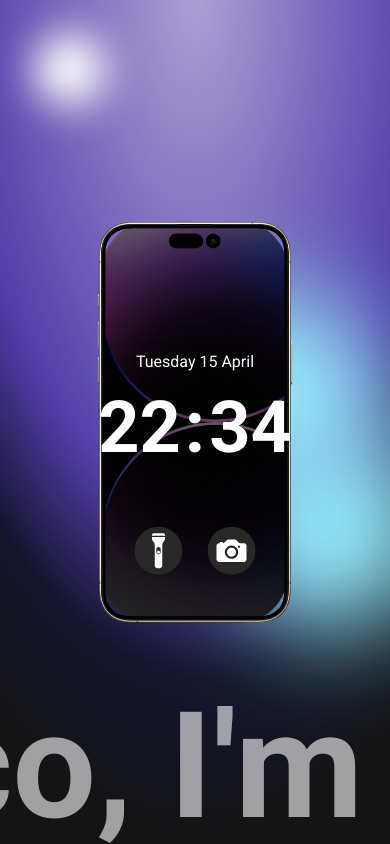
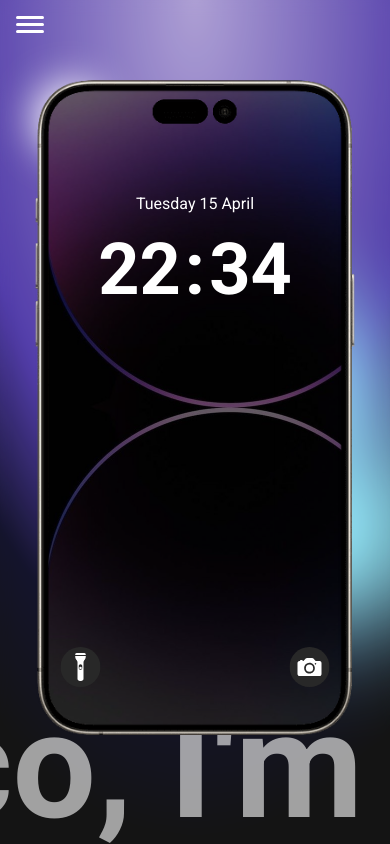
Before and after one commit to Mariosam2/portfolio, a React (Vite) app: page / in a window 390 px wide. Built offline with nearby package versions, Linux system fonts and the light colour scheme.

Commit message:
responsive layout

```diff
--- a/src/App.jsx
+++ b/src/App.jsx
@@ -17,17 +17,19 @@ function App() {
     if (routePath !== "/") {
       return (
         <NavLink
-          className="absolute bottom-6 left-1/2 translate-x-[-50%]"
+          className="absolute bottom-2 xxs:bottom-4 md:bottom-6 left-1/2 translate-x-[-50%]"
           to={"/"}
         >
-          <img className="size-8" src={homeIcon} alt="" />
+          <img className="size-6 xxs:size-8" src={homeIcon} alt="" />
         </NavLink>
       );
     }
   };
 
   const showCursor = () => {
-    cursorRef.current.style.visibility = "visible";
+    if (window.innerWidth > 1024) {
+      cursorRef.current.style.visibility = "visible";
+    }
   };
 
   const hidCursor = () => {
--- a/src/components/AboutMeCard.jsx
+++ b/src/components/AboutMeCard.jsx
@@ -49,13 +49,13 @@ const AboutMeCard = () => {
         <div className="content relative z-9">
           <div className=" mb-2  flex items-center p-2">
             <img
-              className="size-12 bg-white rounded-full me-2"
+              className="size-10 xxs:size-12 bg-white rounded-full me-3"
               src={avatarImg}
               alt=""
             />
             <h2 className="heading font-bold text-2xl">About Me</h2>
           </div>
-          <p className=" font-light p-2 rounded-xl ">
+          <p className=" font-light p-2 rounded-xl text-sm sm:text-base ">
             My name is Marco Mariosa, I’m 23 years old, and I have a strong
             passion for motorcycles, video games, technology and whatever takes
             creativity. My journey into the world of computers began at the age
@@ -69,10 +69,10 @@ const AboutMeCard = () => {
             professionally.
           </p>
 
-          <div className="pdf-links pt-4 flex">
-            <div className="pdf-link flex items-center p-2 bg-white text-black max-w-fit rounded-xl me-3">
+          <div className="pdf-links pt-4 flex flex-wrap xs:flex-nowrap gap-y-2 xs:gap-y-0">
+            <div className="pdf-link flex  items-center p-2 bg-white text-black max-w-fit rounded-xl me-3">
               <a
-                className="inline-block"
+                className="inline-block text-sm sm:text-base"
                 href="./curriculum.pdf"
                 target="_blank"
               >
@@ -82,7 +82,11 @@ const AboutMeCard = () => {
             </div>
 
             <div className="pdf-link flex items-center p-2  bg-white text-black  max-w-fit rounded-xl">
-              <a className="inline-block" href="./boolean.pdf" target="_blank">
+              <a
+                className="inline-block text-sm sm:text-base"
+                href="./boolean.pdf"
+                target="_blank"
+              >
                 Boolean Course
               </a>
               <ArrowUpOnSquareIcon className="size-6 ms-2" />
--- a/src/components/Cards.css
+++ b/src/components/Cards.css
@@ -47,7 +47,7 @@
   background-color: rgba(0, 0, 0, 0.6);
 }
 
-@media screen and (max-width: 431px) {
+@media screen and (max-width: 430px) {
   .project-card,
   .about-me-card,
   .contacts-card {
--- a/src/components/Home.css
+++ b/src/components/Home.css
@@ -12,3 +12,9 @@
     opacity: 0;
   }
 }
+
+@media screen and (max-width: 365px) {
+  .time {
+    font-size: 64px;
+  }
+}
--- a/src/components/Home.jsx
+++ b/src/components/Home.jsx
@@ -85,12 +85,12 @@ const Home = () => {
             </div>
           </div>
           <img
-            className="flashlight size-12 p-1 bg-ms_dark-gray rounded-full absolute left-4 bottom-8"
+            className="flashlight size-10 xs:size-12 p-1 bg-ms_dark-gray rounded-full absolute left-4 bottom-8"
             src={flashlightIcon}
             alt=""
           />
           <img
-            className="camera size-12 p-1 bg-ms_dark-gray rounded-full  absolute right-4 bottom-8"
+            className="camera size-10 xs:size-12 p-1 bg-ms_dark-gray rounded-full  absolute right-4 bottom-8"
             src={cameraIcon}
             alt=""
           />
--- a/src/components/Navbar.css
+++ b/src/components/Navbar.css
@@ -14,3 +14,57 @@
   transform-origin: right;
   rotate: 90deg;
 }
+
+/*Burger animation*/
+
+.burger .line {
+  transition: all 0.2s ease-out;
+}
+
+.burger .line.close:nth-child(1) {
+  transform: rotate(45deg);
+  translate: 0 7px;
+  transition: all 0.2s ease-out;
+}
+
+.burger .line.close:nth-child(2) {
+  translate: 28px;
+  opacity: 0;
+  transition: all 0.2s ease-out;
+}
+
+.burger .line.close:nth-child(3) {
+  transform: rotate(-45deg);
+  translate: 0 -7px;
+  transition: all 0.2s ease-out;
+}
+
+/* Mobile Navbar */
+
+.ms_mobile-nav {
+  position: fixed;
+  background: linear-gradient(
+    to right,
+    rgba(0, 0, 0, 0.9) 70%,
+    rgba(68, 45, 163, 0.6) 70%
+  );
+  box-shadow: 0 8px 32px 0 rgba(31, 38, 135, 0.37);
+  backdrop-filter: blur(8px);
+  -webkit-backdrop-filter: blur(8px);
+  border-radius: 0 0 4rem 0;
+  top: 0;
+  width: 110%;
+  height: 110%;
+  visibility: hidden;
+  opacity: 0;
+  transform: scale(0);
+  transform-origin: top left;
+  transition: all 0.1s ease-out;
+}
+
+.ms_mobile-nav.visible {
+  visibility: visible;
+  opacity: 1;
+  transform: scale(1);
+  transition: all 0.1s ease-out;
+}
--- a/src/components/Navbar.jsx
+++ b/src/components/Navbar.jsx
@@ -1,5 +1,7 @@
+import { useEffect, useState } from "react";
 import "./Navbar.css";
-import { NavLink } from "react-router";
+import { NavLink, useLocation } from "react-router";
+
 const Navbar = ({
   moveCursor,
   showCursor,
@@ -7,6 +9,13 @@ const Navbar = ({
   handleMouseDown,
   handleMouseUp,
 }) => {
+  const [showMobileNav, setShowMobileNav] = useState(false);
+  const route = useLocation();
+
+  useEffect(() => {
+    setShowMobileNav(false);
+  }, [route]);
+
   const navLinks = [
     {
       path: "/coding-skills",
@@ -37,6 +46,10 @@ const Navbar = ({
       border: "",
     },
   ];
+
+  const toggleMobileNav = () => {
+    setShowMobileNav(!showMobileNav);
+  };
 
   return (
     <>
@@ -69,7 +82,46 @@ const Navbar = ({
           );
         })}
       </nav>
-      <nav className="mobile-nav block sm:hidden"></nav>
+      <div
+        onClick={toggleMobileNav}
+        className={`burger flex flex-col sm:hidden  gap-y-1 p-4 relative z-2`}
+      >
+        <div
+          className={`line ${
+            showMobileNav ? "close" : " "
+          } h-[3px] w-7 bg-white rounded-2xl relative`}
+        ></div>
+        <div
+          className={`line ${
+            showMobileNav ? "close" : " "
+          } h-[3px] w-7 bg-white rounded-2xl relative`}
+        ></div>
+        <div
+          className={`line ${
+            showMobileNav ? "close" : " "
+          } h-[3px] w-7 bg-white rounded-2xl relative`}
+        ></div>
+      </div>
+      <nav
+        className={`ms_mobile-nav  z-1 flex sm:hidden  flex-col gap-y-2 ps-3 pt-20 ${
+          showMobileNav ? "visible" : " "
+        }`}
+      >
+        <NavLink className="text-white p-2 font-semibold text-lg" to={"/"}>
+          <span className="capitalize">Home</span>
+        </NavLink>
+        {navLinks.map((navLink, index) => {
+          return (
+            <NavLink
+              className="text-white p-2 font-semibold text-lg"
+              key={index}
+              to={navLink.path}
+            >
+              <span className="capitalize">{navLink.content}</span>
+            </NavLink>
+          );
+        })}
+      </nav>
     </>
   );
 };
--- a/src/components/PhoneApp.jsx
+++ b/src/components/PhoneApp.jsx
@@ -5,7 +5,7 @@ const PhoneApp = ({ index, icon, title }) => {
       className="phone-app flex flex-col  justify-center items-center pt-4 px-2 xxs:py-2"
     >
       <img className="w-4/6 h-[50px] object-contain" src={icon} alt="" />
-      <h5 className="font-medium text-xs xxs:text-base text-white mt-2 text-nowrap">
+      <h5 className="font-medium text-xs xs:text-sm sm:text-base text-white mt-2 text-nowrap">
         {title}
       </h5>
     </div>
--- a/src/components/ProjectCard.jsx
+++ b/src/components/ProjectCard.jsx
@@ -15,7 +15,7 @@ const ProjectCard = () => {
     if (project?.APIs?.length > 0) {
       return (
         <div className="flex items-start justify-end">
-          <span className="inline-block pt-2">APIs:</span>
+          <span className="inline-block pt-2 text-sm sm:text-base">APIs:</span>
           <div className="apis">
             {project.APIs.map((api, index) => {
               return (
@@ -41,7 +41,7 @@ const ProjectCard = () => {
             key={index}
             target="_blank"
             href={link.link}
-            className="badge p-2 flex items-center"
+            className="badge py-2 flex items-center text-sm sm:text-base"
           >
             <span className="capitalize">{link.title}</span>
             <img className="size-6 ms-2" src={GithubLogo} alt="" />
@@ -57,7 +57,7 @@ const ProjectCard = () => {
         <a
           target="_blank"
           href={project.demo_site}
-          className="badge p-2 flex items-center"
+          className="badge py-2 flex items-center text-sm sm:text-base"
         >
           Demo site <ArrowUpOnSquareIcon className="size-6 ms-2" />
         </a>
@@ -129,7 +129,7 @@ const ProjectCard = () => {
             </div>
           </div>
 
-          <p className="font-light text-sm xxs:text-base py-4">
+          <p className="font-light  text-sm sm:text-base py-4">
             {project?.description}
           </p>
           <div className="card-footer grid grid-cols-2">
--- a/src/index.css
+++ b/src/index.css
@@ -159,16 +159,30 @@ section:not(.home) {
   }
 }
 
-@media screen and (max-width: 366px) {
+@media screen and (max-width: 650px) {
   .iphone-container {
-    width: 100%;
-    max-width: none;
+    width: 90%;
+
+    top: 0;
+    translate: -50% 0;
+    margin-top: 5rem;
     padding-inline: 1rem;
   }
   .iphone-background {
     width: 85%;
   }
   .dinamic-component {
+    padding-top: 4rem;
+  }
+}
+
+@media screen and (max-width: 365px) {
+  .iphone-container {
+    width: 100%;
+    max-width: none;
+  }
+
+  .dinamic-component {
     padding-top: 3rem;
   }
 }
```
